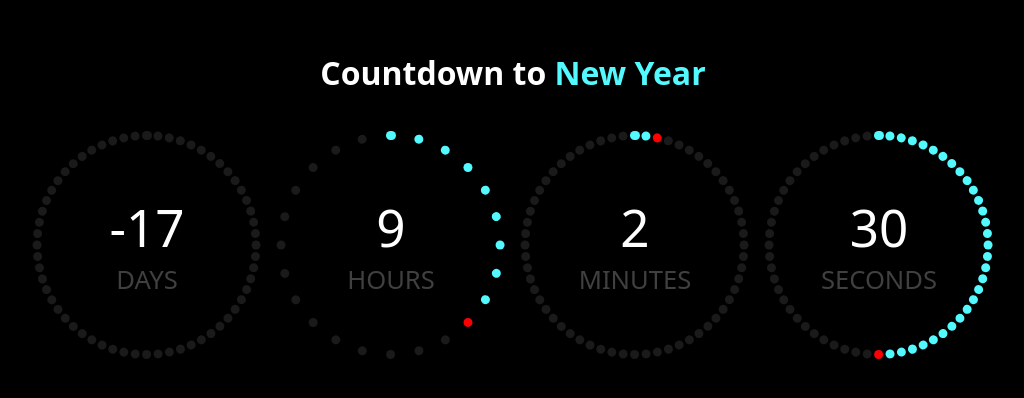
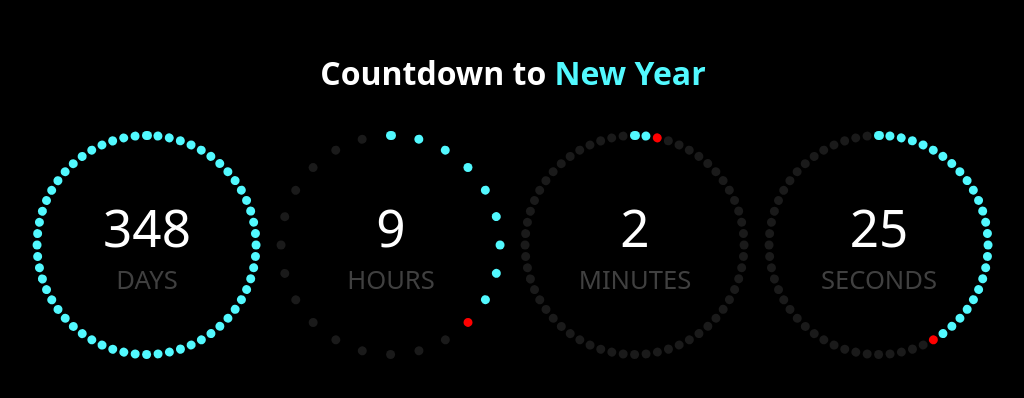
Before and after one commit to Dilshan615/NewYear.githb.io, a plain HTML site: page index.html in a window 1280 px wide. Shown: the part 206-604 px from the top of the page, without its empty margins (127-1151 px from the left). Drawn offline with Linux system fonts and the light colour scheme.

Commit message:
Update index.html

```diff
--- a/index.html
+++ b/index.html
@@ -10,7 +10,7 @@
 
 <body>
     <h1>Countdown to <span>New Year</span></h1>
-    <div class="countdown" data-target-date="2025-01-01 00:00:00"></div>
+    <div class="countdown" data-target-date="2026-01-01 00:00:00"></div>
 
 
     <script src="script.js"></script>
```
